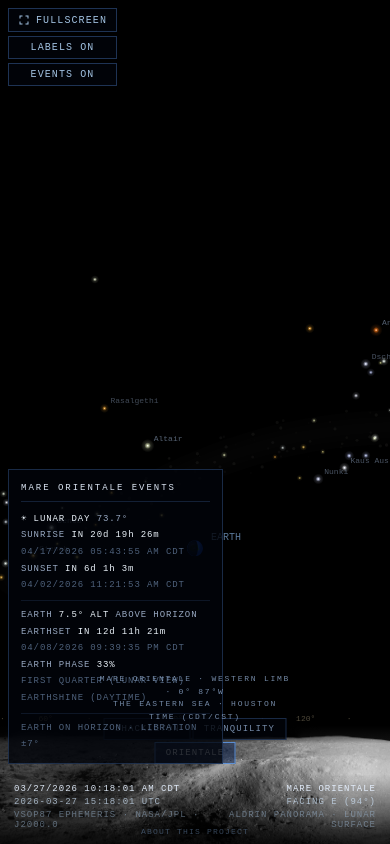
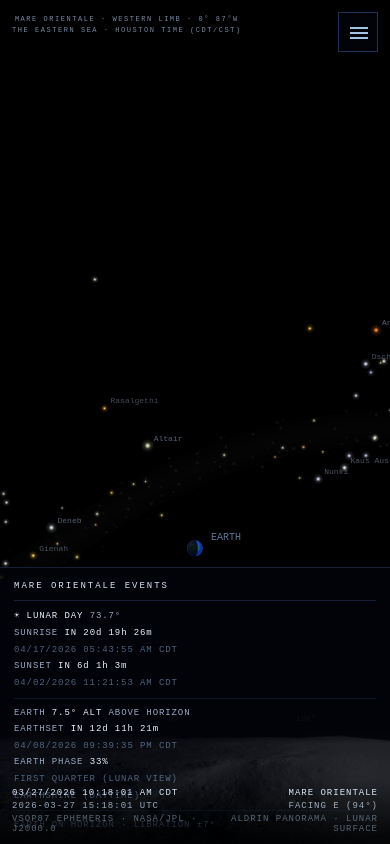
Before and after one commit to NittanySeaLion/space, a Flask app: page /?loc=orientale in a window 390 px wide. Run offline with Flask 3, Linux system fonts and the light colour scheme; data that the repository does not hold is empty.

Commit message:
Tranquility Earth near top, Orientale default/first, About upper-right, mobile hamburger
- Tranquility: fixedViewAlt 67->55, Earth in upper quarter with stars below
- Location buttons reordered: Orientale first (default)
- About link moved to upper-right corner on desktop
- Mobile (<700px): hamburger menu replaces all controls
  - Slide-out panel with location, toggles, and about link
  - Events panel docks to bottom, full-width, max 35vh
  - No more overlapping controls
- About page: removed footer, added panorama provenance section
  explaining all locations use Apollo 11 Aldrin photo

Co-Authored-By: Claude Opus 4.6 <noreply@anthropic.com>

```diff
--- a/static/css/style.css
+++ b/static/css/style.css
@@ -71,14 +71,14 @@ canvas{display:block;width:100%;height:100%}
 .loc-btn:hover{border-color:rgba(100,160,240,.7);color:rgba(220,240,255,1)}
 .loc-btn.active{border-color:rgba(100,160,240,.8);color:rgba(235,245,255,.98);background:rgba(20,40,80,.6)}
 
-/* ── About link ─────────────────────────────────────────────────────────── */
+/* ── About link (upper right, desktop) ───────────────────────────────────── */
 #about-link{
-  position:fixed;bottom:8px;left:50%;transform:translateX(-50%);
-  z-index:10;font-family:'Courier New',monospace;font-size:8px;
-  letter-spacing:.15em;color:rgba(120,155,200,.45);text-decoration:none;
+  position:fixed;top:20px;right:16px;
+  z-index:10;font-family:'Courier New',monospace;font-size:9px;
+  letter-spacing:.12em;color:rgba(140,175,220,.6);text-decoration:none;
   transition:color .2s;
 }
-#about-link:hover{color:rgba(180,210,250,.8)}
+#about-link:hover{color:rgba(200,225,255,.9)}
 
 /* ── Events panel ────────────────────────────────────────────────────────── */
 #events-panel{
@@ -101,36 +101,59 @@ canvas{display:block;width:100%;height:100%}
 #events-panel .ep-dim{color:rgba(130,160,200,.6);font-size:9px}
 #events-panel .ep-sep{border-top:1px solid rgba(60,100,160,.2);margin:6px 0}
 
+/* ── Hamburger button (mobile only) ──────────────────────────────────────── */
+#hamburger{
+  display:none;position:fixed;top:12px;right:12px;z-index:30;
+  background:rgba(2,4,10,.85);border:1px solid rgba(60,100,160,.5);
+  color:rgba(180,215,250,.9);cursor:pointer;padding:8px;
+  width:40px;height:40px;
+}
+#hamburger svg{width:24px;height:24px;fill:currentColor}
+
+/* ── Mobile menu (hidden by default) ─────────────────────────────────────── */
+#mobile-menu{
+  display:none;position:fixed;top:0;right:0;z-index:25;
+  background:rgba(2,4,10,.95);border-left:1px solid rgba(60,100,160,.3);
+  padding:60px 20px 30px;min-width:180px;
+  font-family:'Courier New',monospace;
+  transform:translateX(100%);transition:transform .25s ease;
+}
+#mobile-menu.open{transform:translateX(0)}
+.mm-section{display:flex;flex-direction:column;gap:6px;margin-bottom:16px}
+.mm-btn{
+  display:block;background:none;border:1px solid rgba(60,100,160,.35);
+  color:rgba(180,215,250,.85);font-family:'Courier New',monospace;
+  font-size:10px;letter-spacing:.12em;padding:8px 14px;
+  text-decoration:none;text-align:left;cursor:pointer;
+  transition:all .2s;
+}
+.mm-btn:hover{border-color:rgba(100,160,240,.7);color:rgba(220,240,255,1)}
+.mm-btn.active{border-color:rgba(100,160,240,.8);color:rgba(235,245,255,.98);background:rgba(20,40,80,.5)}
+
 /* ── Mobile / small screen ───────────────────────────────────────────────── */
 @media (max-width: 700px) {
-  /* Stack control buttons vertically on left */
-  .top-btn{position:static;display:block;margin:0}
-  #fsBtn,#lblBtn,#evtBtn{left:auto}
+  /* Hide desktop controls, show hamburger */
+  #top-controls,#loc-selector,#about-link{display:none !important}
+  #hamburger{display:block}
+  #mobile-menu{display:block}
 
-  #top-controls{
-    position:fixed;top:8px;left:8px;z-index:10;
-    display:flex;flex-direction:column;gap:4px;
+  /* Mission badge: smaller, no nowrap */
+  #mission-badge{top:14px;font-size:7px;white-space:normal;max-width:70vw;left:12px;transform:none}
+
+  /* Events panel: bottom of screen, full width, compact */
+  #events-panel{
+    right:0;left:0;top:auto;bottom:0;
+    transform:none;font-size:9px;min-width:auto;
+    padding:10px 14px;border:none;border-top:1px solid rgba(60,100,160,.3);
+    max-height:35vh;overflow-y:auto;
   }
+  #events-panel.hidden{opacity:0;pointer-events:none;transform:translateY(100%)}
 
-  /* Location selector below controls */
-  #loc-selector{
-    top:auto;bottom:80px;left:50%;
-    flex-wrap:wrap;justify-content:center;
-  }
+  /* HUD above events panel */
+  #hud{font-size:9px;padding:8px 12px 10px;bottom:0}
 
-  /* Mission badge below location selector */
-  #mission-badge{top:auto;bottom:120px;font-size:8px;white-space:normal;max-width:90vw}
-
-  /* Events panel at bottom-left, smaller */
-  #events-panel{
-    right:auto;left:8px;top:auto;bottom:80px;
-    transform:none;font-size:9px;min-width:auto;max-width:55vw;
-    padding:10px 12px;
-  }
-  #events-panel.hidden{transform:translateX(-20px)}
-
-  /* HUD smaller */
-  #hud{font-size:9px;padding:10px 14px 14px}
+  /* Tooltip: smaller on mobile */
+  #tooltip{font-size:9px;max-width:60vw}
 }
 
 /* ── About page styles ───────────────────────────────────────────────────── */
--- a/static/js/constants.js
+++ b/static/js/constants.js
@@ -53,7 +53,7 @@ const LOCATIONS = {
     shadowedFloor: false,
     dayNightSurface: false,
     earthOnHorizon: false,
-    fixedViewAlt: 67,
+    fixedViewAlt: 55,
     fixedViewAz: null,
     sunLabels: ['SUNRISE', 'SUNSET'],
     eventsNote: 'TIDAL LOCK \u00b7 EARTH ALWAYS VISIBLE',
--- a/static/js/main.js
+++ b/static/js/main.js
@@ -68,9 +68,9 @@ function initLocationText() {
   const epNote = document.getElementById('ep-note');
   if (epNote) epNote.textContent = LOC.eventsNote;
 
-  // Highlight active location button
-  document.querySelectorAll('.loc-btn').forEach(btn => {
-    btn.classList.toggle('active', btn.dataset.loc === LOC.key);
+  // Highlight active location button (desktop + mobile menu)
+  document.querySelectorAll('.loc-btn, .mm-btn[data-loc]').forEach(btn => {
+    if (btn.dataset.loc) btn.classList.toggle('active', btn.dataset.loc === LOC.key);
   });
 }
 
--- a/templates/index.html
+++ b/templates/index.html
@@ -24,10 +24,11 @@
 
 <canvas id="c"></canvas>
 
+<!-- Desktop: visible normally. Mobile: hidden, replaced by hamburger -->
 <div id="loc-selector">
+  <a href="?loc=orientale" class="loc-btn" data-loc="orientale">ORIENTALE</a>
   <a href="?loc=shackleton" class="loc-btn" data-loc="shackleton">SHACKLETON</a>
   <a href="?loc=tranquility" class="loc-btn" data-loc="tranquility">TRANQUILITY</a>
-  <a href="?loc=orientale" class="loc-btn" data-loc="orientale">ORIENTALE</a>
 </div>
 
 <div id="top-controls">
@@ -37,6 +38,28 @@
   </button>
   <button id="lblBtn" class="top-btn" onclick="toggleLabels()">LABELS ON</button>
   <button id="evtBtn" class="top-btn" onclick="toggleEvents()">EVENTS ON</button>
+</div>
+
+<a id="about-link" href="/about">ABOUT</a>
+
+<!-- Mobile hamburger -->
+<button id="hamburger" onclick="document.getElementById('mobile-menu').classList.toggle('open')">
+  <svg viewBox="0 0 24 24"><path d="M3 6h18v2H3zm0 5h18v2H3zm0 5h18v2H3"/></svg>
+</button>
+<div id="mobile-menu">
+  <div class="mm-section">
+    <a href="?loc=orientale" class="mm-btn" data-loc="orientale">ORIENTALE</a>
+    <a href="?loc=shackleton" class="mm-btn" data-loc="shackleton">SHACKLETON</a>
+    <a href="?loc=tranquility" class="mm-btn" data-loc="tranquility">TRANQUILITY</a>
+  </div>
+  <div class="mm-section">
+    <button class="mm-btn" onclick="toggleFS();document.getElementById('mobile-menu').classList.remove('open')">FULLSCREEN</button>
+    <button class="mm-btn" onclick="toggleLabels();document.getElementById('mobile-menu').classList.remove('open')">LABELS</button>
+    <button class="mm-btn" onclick="toggleEvents();document.getElementById('mobile-menu').classList.remove('open')">EVENTS</button>
+  </div>
+  <div class="mm-section">
+    <a href="/about" class="mm-btn">ABOUT</a>
+  </div>
 </div>
 
 <div id="events-panel">
@@ -69,8 +92,6 @@
 </div>
 <div id="tooltip"></div>
 
-<a id="about-link" href="/about">ABOUT THIS PROJECT</a>
-
 <script src="/static/js/constants.js"></script>
 <script src="/static/js/ephemeris.js"></script>
 <script src="/static/js/stars.js"></script>
```
Also changed, not shown: templates/about.html (+5 -3 lines).
